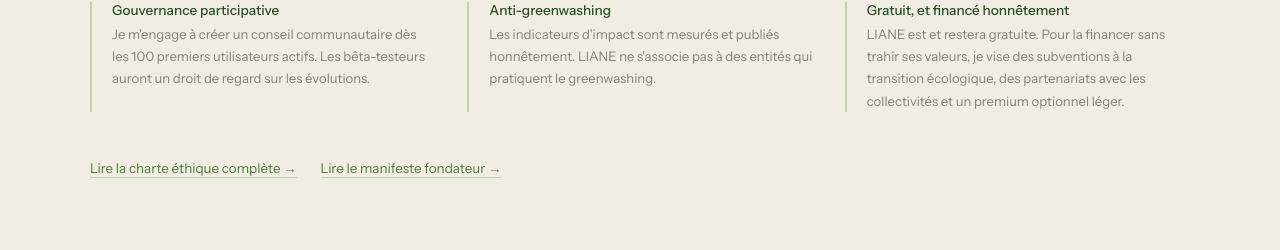
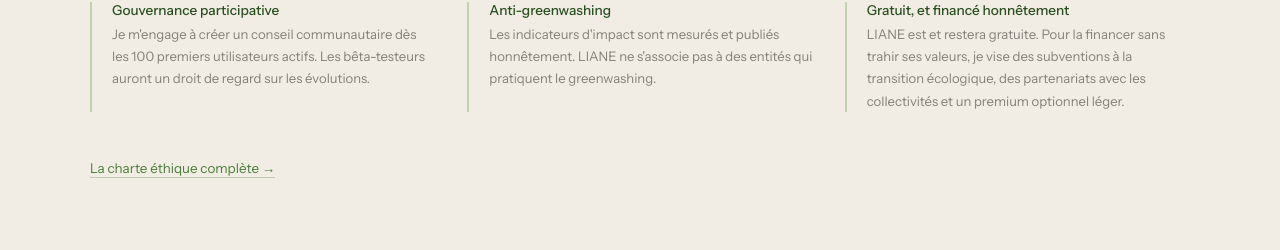
Before and after one commit to liane-toulouse/Liane, a plain HTML site: page index.html in a window 1280 px wide. Shown: the part 4001-4251 px from the top of the page. Drawn offline with Linux system fonts and the light colour scheme.

Commit message:
Add files via upload

```diff
--- a/index.html
+++ b/index.html
@@ -1087,8 +1087,7 @@
 
     </div>
     <div class="valeurs-links">
-      <a href="charte.html">Lire la charte éthique complète →</a>
-      <a href="manifeste.html">Lire le manifeste fondateur →</a>
+      <a href="charte.html">La charte éthique complète →</a>
     </div>
   </div>
 </section>
```
